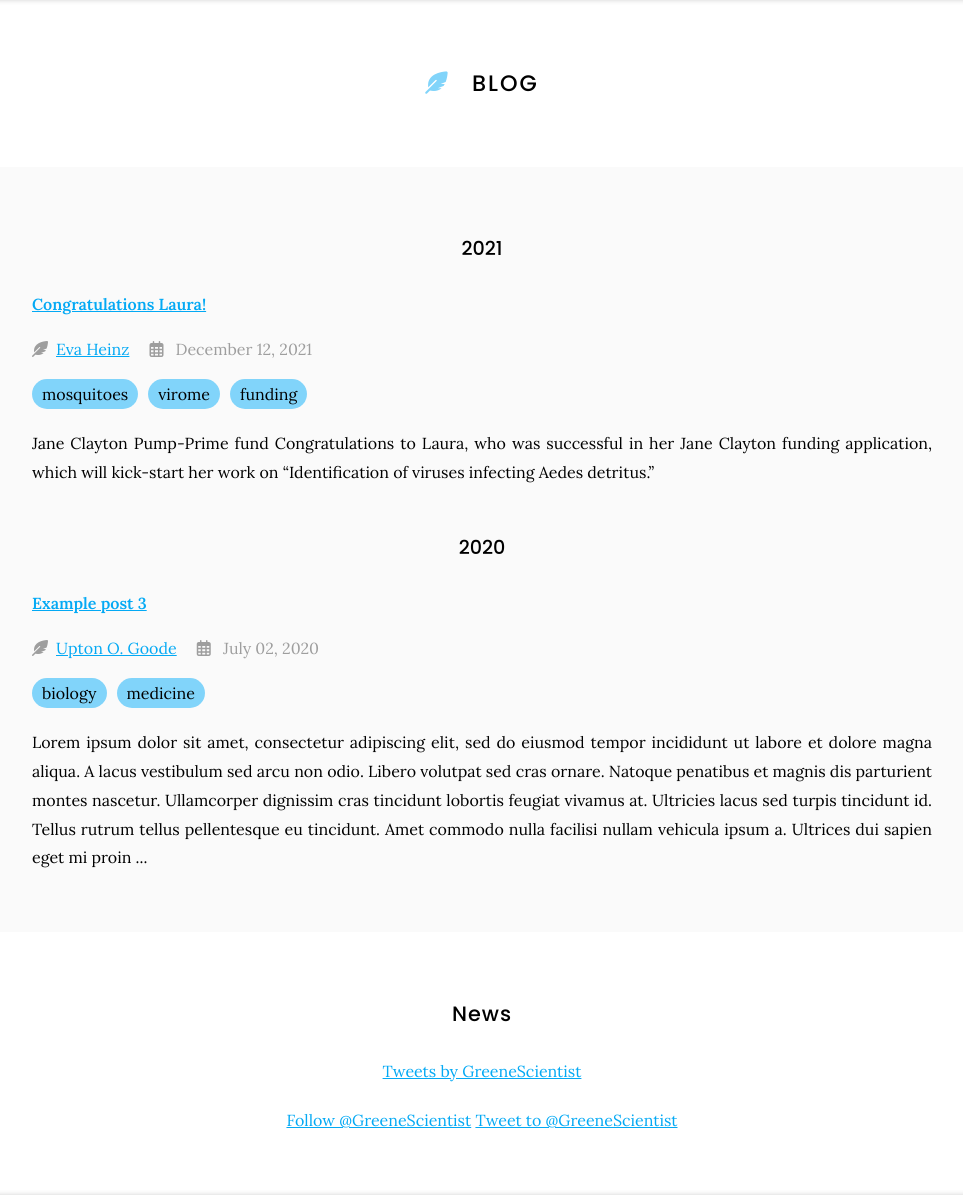
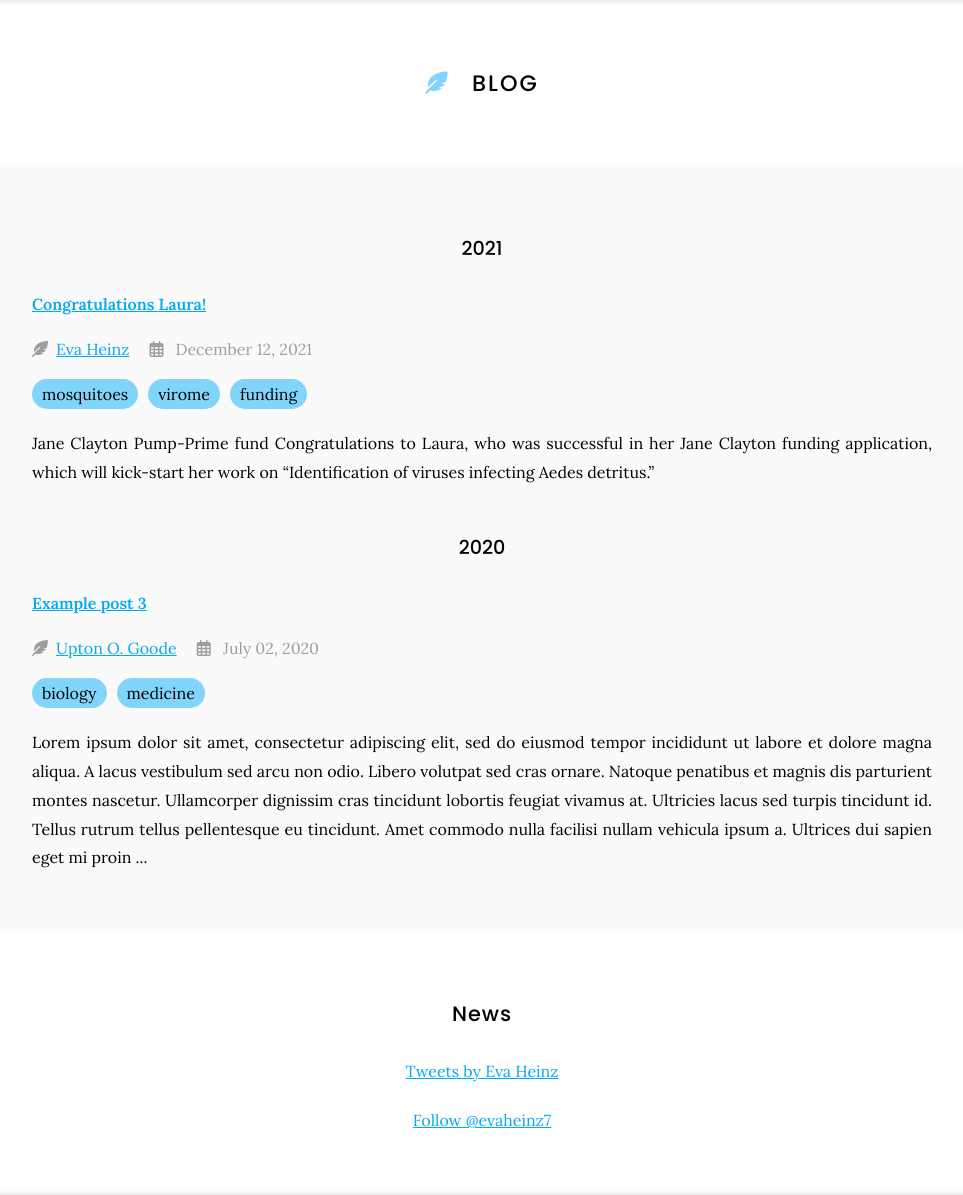
Before and after one commit to Evo-MInt/MicGen-lab-website, a Jekyll site: the page built from blog/index.md, in a window 1280 px wide. Shown: the part 110-1305 px from the top of the page, without its empty margins (158-1121 px from the left). Built offline with Jekyll 4.4.1, drawn with Linux system fonts in a browser that asks for light colours; comment, search, counter and statistics services are not loaded; grey boxes are pictures that could not be loaded.

Commit message:
Update index.md

```diff
--- a/blog/index.md
+++ b/blog/index.md
@@ -19,9 +19,8 @@ nav:
 
 <!-- Twitter embeds from https://publish.twitter.com/ -->
 
-<a class="twitter-timeline" data-width="400" data-height="400" href="https://twitter.com/GreeneScientist?ref_src=twsrc%5Etfw">Tweets by GreeneScientist</a> <script async src="https://platform.twitter.com/widgets.js" charset="utf-8"></script>
+<a class="twitter-timeline" data-width="400" data-height="400" href="https://twitter.com/EvaHeinz7">Tweets by Eva Heinz</a> <script async src="https://platform.twitter.com/widgets.js" charset="utf-8"></script>
 {:.center}
 
-<a href="https://twitter.com/GreeneScientist?ref_src=twsrc%5Etfw" class="twitter-follow-button" data-show-count="false">Follow @GreeneScientist</a><script async src="https://platform.twitter.com/widgets.js" charset="utf-8"></script>
-<a href="https://twitter.com/intent/tweet?screen_name=GreeneScientist&ref_src=twsrc%5Etfw" class="twitter-mention-button" data-show-count="false">Tweet to @GreeneScientist</a><script async src="https://platform.twitter.com/widgets.js" charset="utf-8"></script>
+<a href="https://twitter.com/EvaHeinz7" class="twitter-follow-button" data-show-count="false">Follow @evaheinz7</a><script async src="https://platform.twitter.com/widgets.js" charset="utf-8"></script>
 {:.center}
```
